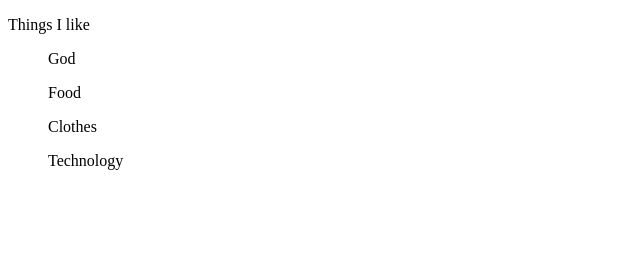
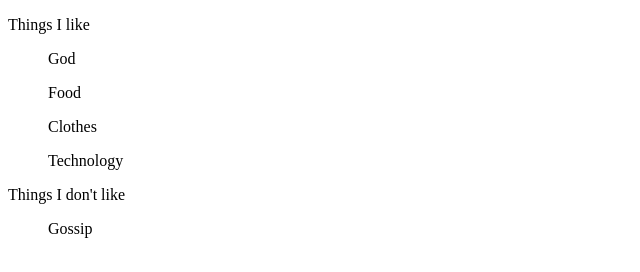
Before and after one commit to Nestrelda/StuternSWE, a plain HTML site: page index (2).html in a window 1280 px wide. Shown: the whole page, without its empty margins (0-640 px from the left). Drawn offline with Linux system fonts and the light colour scheme.

```diff
--- a/index1.html
+++ b/index (2).html
@@ -16,6 +16,9 @@
         <ol>Food</ol>
         <ol>Clothes</ol>
         <ol>Technology</ol>
+        <p>Things I don't like</p>
+        <ul>Gossip</ul>
+        <ul></ul>
     </div>
 
 </body>
```
